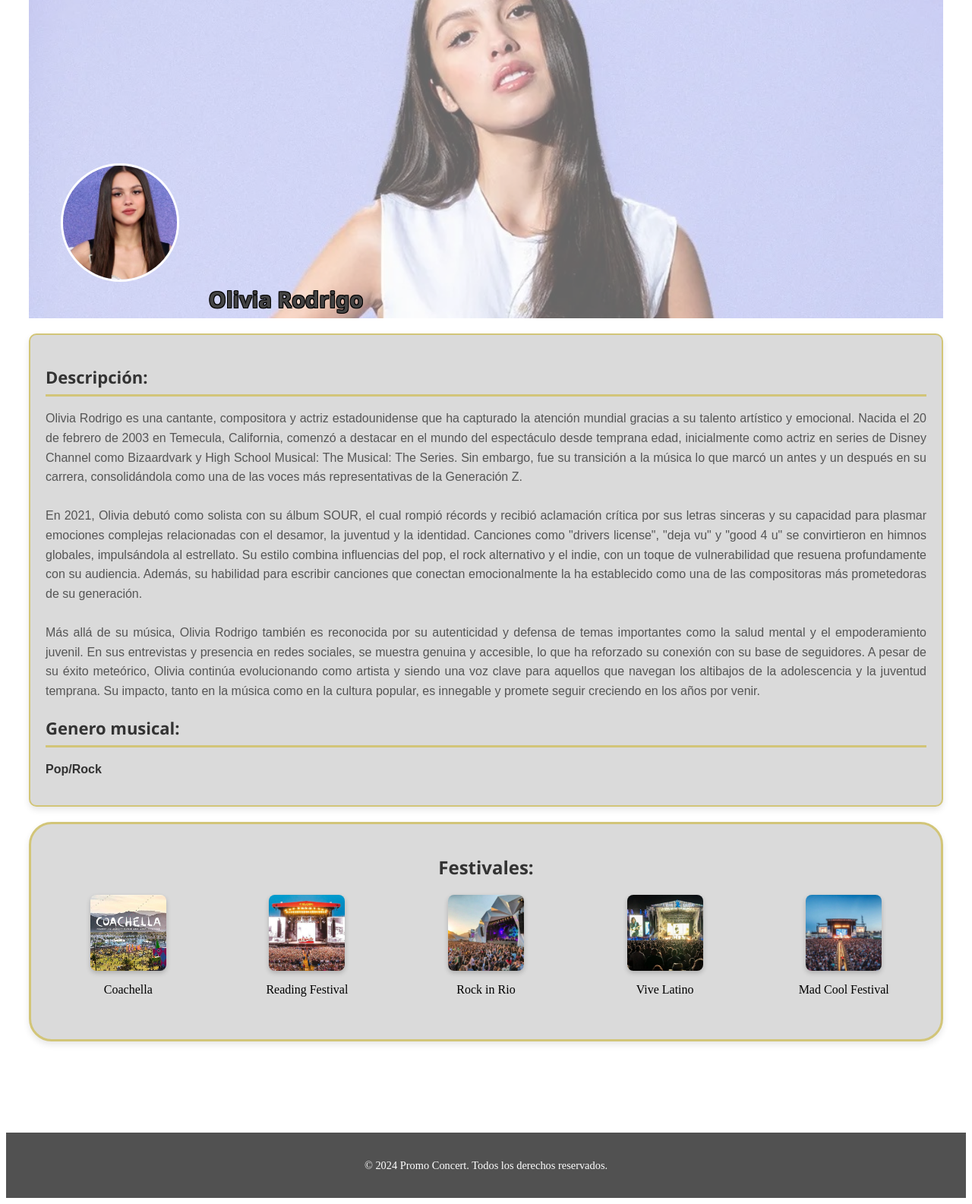
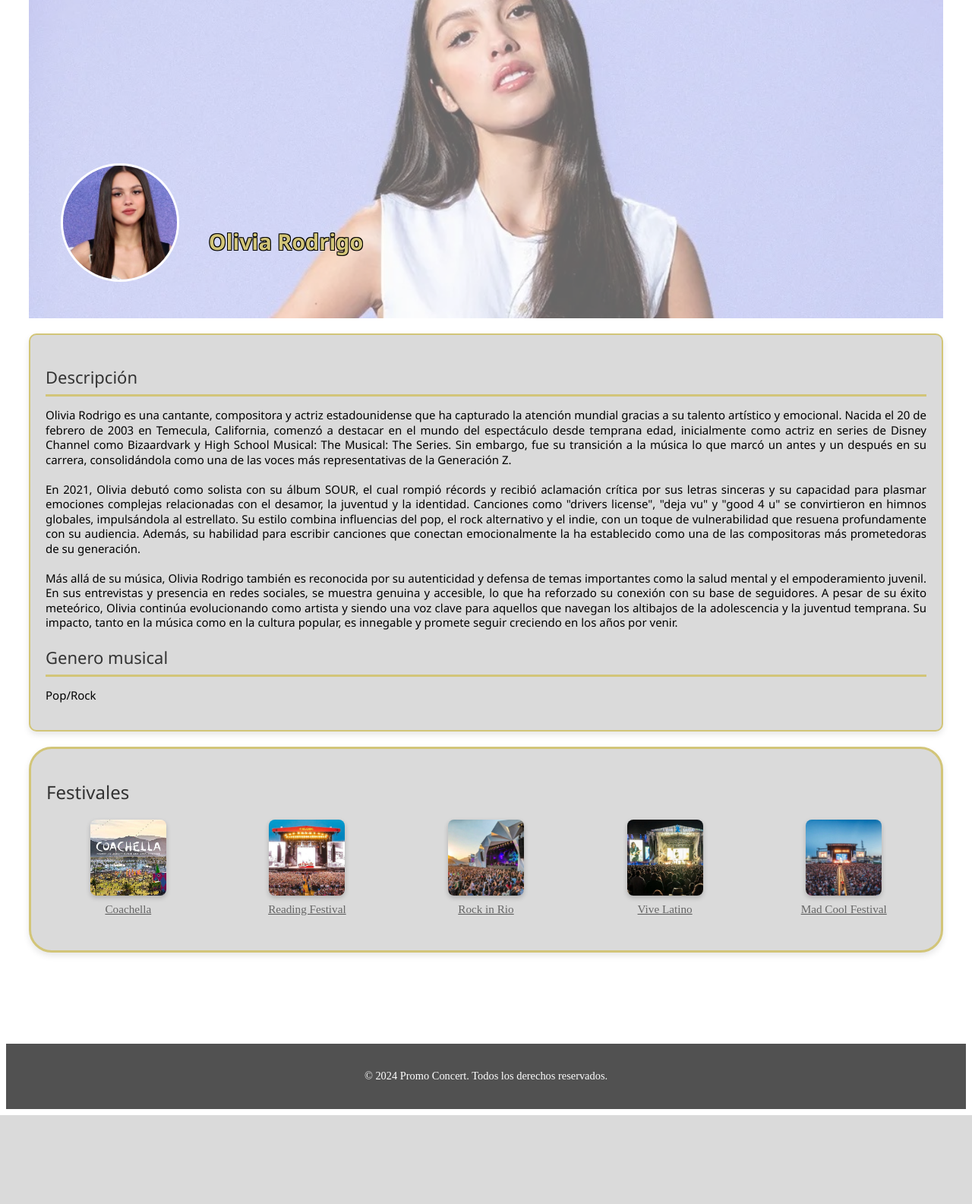
Before and after one commit to anealberdii/proyectoWeb, a Django app: page /interprete/1 in a window 1280 px wide. Shown: the part 149-1734 px from the top of the page at 76% size. After the commit the page ends 1617 px from the top, so only its background shows below. Run offline with Django 5.2, Linux system fonts and the light colour scheme; data comes from the database, SQL or seed files in the repository; both versions use the stored data as it was after the commit.

Commit message:
ultimos cambios

```diff
--- a/Proyecto1/app1/static/css/style.css
+++ b/Proyecto1/app1/static/css/style.css
@@ -761,10 +767,13 @@
     transition: transform 0.3s, box-shadow 0.3s;
 }
 
-.interprete-festival-foto:hover {
-    transform: scale(1.1); /* Efecto de zoom */
-    box-shadow: 0 6px 12px rgba(0, 0, 0, 0.4); /* Sombra más fuerte */
+
+.interprete-festival-nombre {
+    margin: 5px 0;
+    font-size: 0.95em;
+    color: #666;
 }
+
 .festivales-container {
     background-color: rgb(218, 218, 218); /* Fondo gris claro */
     border: 3px solid  #d2c578; /* Borde dorado */
@@ -776,9 +785,8 @@
 }
 
 .titulo-festivales {
-    text-align: center; /* Centra el título */
+    text-align: left; /* Centra el título */
     font-size: 24px; /* Tamaño del texto del título */
-    font-weight: bold;
     color: #333; /* Color del texto */
     margin-bottom: 20px; /* Espaciado debajo del título */
 }
@@ -800,7 +808,6 @@
 /* Encabezados dentro del contenedor */
 .interprete-detalles h2 {
     font-size: 22px; /* Ajusta el tamaño del encabezado */
-    font-weight: bold; /* Resalta el encabezado */
     color: #333; /* Color del texto */
     border-bottom: 3px solid #d2c578; /* Línea dorada debajo */
     padding-bottom: 5px; /* Espaciado debajo del texto */
@@ -809,35 +816,36 @@
 
 /* Texto del párrafo */
 .interprete-detalles p {
-    color: #555; /* Texto en gris oscuro */
-    font-size: 16px; /* Tamaño del texto */
-    text-align: justify; /* Justifica el texto para alinearlo mejor */
-    margin-bottom: 15px; /* Espaciado entre párrafos */
+    font-family: 'Segoe UI', Tahoma, Geneva, Verdana, sans-serif;
+    font-size: 15px;
+    font-weight: 70;
+    text-align: justify;
+    color: #000000;
+    line-height: 1.3;
 }
-
-/* Género musical */
-.interprete-detalles p:last-of-type {
-    font-weight: bold; /* Resalta el género musical */
-    color: #333; /* Color más oscuro */
-}
-
-/*Detalles promotores*/
-
-
-/* Contenedor principal con la foto de fondo */
 
 
 /* Título del promotor */
 .background-container-detInterprete h2 {
-    margin-top: 100px;
-    font-size: 1.8em;
-    color: #444;
-    font-weight: bold;
+    position: absolute;
+    top: 70%; /* Alineado con la foto redonda */
+    left: 18%; /* Colocamos el texto a la derecha de la foto pequeña */
+    transform: translateY(-50%); /* Centra verticalmente el texto con la foto */
+    font-size: 1.8em; /* Tamaño de fuente */
+    font-weight: 600; /* Un poco más pesado para resaltar */
+    color: #d2c578; /* Color blanco */
+    text-shadow:
+        -1px -1px 0 #000, /* Sombra hacia la esquina superior izquierda */
+        1px -1px 0 #000, /* Sombra hacia la esquina superior derecha */
+        -1px  1px 0 #000, /* Sombra hacia la esquina inferior izquierda */
+        1px  1px 0 #000; /* Sombra hacia la esquina inferior derecha */
+    margin-left: 20px; /* Un poco de espacio entre la foto y el texto */
+    z-index: 2;
 }
 
 /* Contenedor de detalles del promotor */
 .promotor-detalles {
-    background-color: #fdfdf0; /* Fondo claro */
+    background-color: rgb(218, 218, 218); /* Fondo claro */
     border: 2px solid #d2c578; /* Borde decorativo */
     border-radius: 15px; /* Bordes redondeados */
     box-shadow: 0 4px 8px rgba(0, 0, 0, 0.2); /* Sombra para destacar */
--- a/Proyecto1/app1/templates/festivales/detallesFestivales.html
+++ b/Proyecto1/app1/templates/festivales/detallesFestivales.html
@@ -52,13 +52,15 @@
 </div>
 
 <!-- Carrusel de intérpretes -->
-<h2>Intérpretes:</h2>
+<h2>Intérpretes</h2>
 <div class="carrusel-container carrusel-abajo">
     <div class="carrusel">
         {% for interprete in festival.interpretes.all %}
             <div class="carrusel-item">
                 <li class="listainterpretes">
-                    <img src="{{ interprete.foto.url }}" alt="{{ interprete.nombre }}" class="interprete-foto">
+                    <a href="{% url 'detalles_interprete' id=interprete.id %}">
+                        <img src="{{ interprete.foto.url }}" alt="{{ interprete.nombre }}" class="interprete-foto">
+                    </a>
                     <p>{{ interprete.nombre }}</p>
                 </li>
             </div>
--- a/Proyecto1/app1/templates/festivales/listaFestivales.html
+++ b/Proyecto1/app1/templates/festivales/listaFestivales.html
@@ -4,7 +4,7 @@
 {% block title %}Festivales - Promo Concert{% endblock %}
 
 {% block content %}
-    <h1>Lista de Festivales</h1>
+    <h1>Lista de festivales</h1>
 
     <!-- Formulario de filtros -->
     <form method="get">
--- a/Proyecto1/app1/templates/interpretes/detallesInterpretes.html
+++ b/Proyecto1/app1/templates/interpretes/detallesInterpretes.html
@@ -16,19 +16,21 @@
 
     <!-- Detalles del festival -->
     <div class="interprete-detalles">
-        <h2>Descripción: </h2>
+        <h2>Descripción </h2>
         <p>{{ interprete.info_general |linebreaksbr }}</p>
-        <h2>Genero musical: </h2>
+        <h2>Genero musical </h2>
         <p>{{interprete.genero_musica }}</p>
     </div>
         <div class="festivales-container">
-        <h2 class="titulo-festivales">Festivales:</h2>
+        <h2 class="titulo-festivales">Festivales</h2>
         {% if festivales %}
         <div class="interpretes-festivales">
             {% for festival in festivales %}
             <div class="festival-item">
-            <img src="{{ festival.foto.url }}" alt="{{ festival.nombre }}" class="interprete-festival-foto">
-            <p class="interprete-festival-nombre">{{ festival.nombre }}</p>
+                <a href="{% url 'detalles_festival' id=festival.id %}">
+                    <img src="{{ festival.foto.url }}" alt="{{ festival.nombre }}" class="interprete-festival-foto">
+                    <p class="interprete-festival-nombre">{{ festival.nombre }}</p>
+                </a>
             </div>
             {% endfor %}
         </div>
--- a/Proyecto1/app1/templates/interpretes/listaInterpretes.html
+++ b/Proyecto1/app1/templates/interpretes/listaInterpretes.html
@@ -4,7 +4,7 @@
 {% block title %}Intérpretes - Promo Concert{% endblock %}
 
 {% block content %}
-<h1>Lista de Interpretes</h1>
+<h1>Lista de interpretes</h1>
 <div class="carrusel-container">
     <div class="carrusel">
         {% for interprete in interpretes %}
--- a/Proyecto1/app1/templates/promotores/detallesPromotores.html
+++ b/Proyecto1/app1/templates/promotores/detallesPromotores.html
@@ -16,15 +16,15 @@
 
     <!-- Detalles del festival -->
     <div class="promotor-detalles">
-        <h2>Descripción: </h2>
+        <h2>Descripción </h2>
         <p>{{ promotor.descripcion|linebreaksbr }}</p>
-        <h2>Festivales: </h2>
+        <h2>Festivales </h2>
         {% if festivales %}
         <div class="festival-grid">
             {% for festival in festivales %}
             <a href="{% url 'detalles_festival' festival.id %}">
                 <div class="festival-card">
-                        <img src="{{ festival.foto.url }}" alt="Imagen de {{ festival.nombre }}" class="festival-image">
+                        <img src="{{ festival.fotoFondo.url }}" alt="Imagen de {{ festival.nombre }}" class="festival-image">
                         <p class="festival-name">{{ festival.nombre }}</p>
                     </div>
                 </a>
--- a/Proyecto1/app1/templates/promotores/listaPromotores.html
+++ b/Proyecto1/app1/templates/promotores/listaPromotores.html
@@ -4,7 +4,7 @@
 {% block title %}Promotores - Promo Concert{% endblock %}
 
 {% block content %}
-    <h1>Lista de Promotores</h1>
+    <h1>Lista de promotores</h1>
 
     <!-- Tabla con 4 columnas para mostrar los nombres y las fotos -->
     {% if promotores %}
```
Also changed, not shown: other parts of Proyecto1/app1/static/css/style.css (+19 -7 lines), Proyecto1/db.sqlite3.
